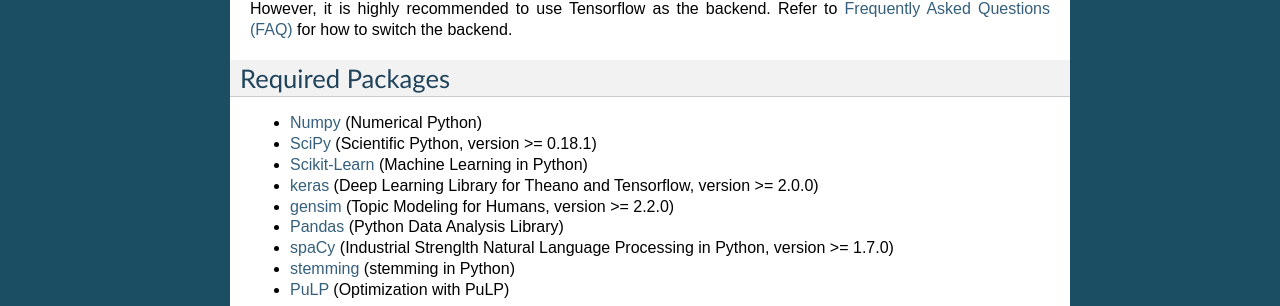
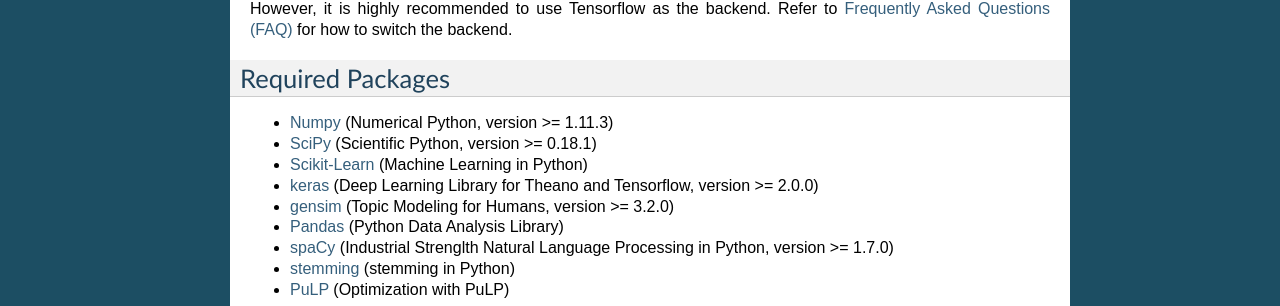
Before and after one commit to stephenhky/PyShortTextCategorization, a Sphinx documentation site: the page built from docs/install.rst, in a window 1280 px wide. Shown: the part 451-757 px from the top of the page. Built offline with Sphinx 7.4.7, drawn with Linux system fonts in a browser that asks for light colours.

Commit message:
dependency requirement updated

```diff
--- a/docs/install.rst
+++ b/docs/install.rst
@@ -32,11 +32,11 @@
 Required Packages
 -----------------
 
-- Numpy_ (Numerical Python)
+- Numpy_ (Numerical Python, version >= 1.11.3)
 - SciPy_ (Scientific Python, version >= 0.18.1)
 - Scikit-Learn_ (Machine Learning in Python)
 - keras_ (Deep Learning Library for Theano and Tensorflow, version >= 2.0.0)
-- gensim_ (Topic Modeling for Humans, version >= 2.2.0)
+- gensim_ (Topic Modeling for Humans, version >= 3.2.0)
 - Pandas_ (Python Data Analysis Library)
 - spaCy_ (Industrial Strenglth Natural Language Processing in Python, version >= 1.7.0)
 - stemming_ (stemming in Python)
--- a/setup.py
+++ b/setup.py
@@ -44,7 +44,7 @@
           'numpy>=1.11.3', 'scipy>=0.18.1', 'scikit-learn', 'keras>=2.0.0', 'gensim>=3.2.0', 'pandas', 'spacy>=1.7.0', 'stemming', 'pulp',
       ],
       tests_require=[
-          'unittest2', 'keras>=2.0.0', 'gensim>=2.2.0',
+          'unittest2', 'keras>=2.0.0', 'gensim>=3.2.0',
       ],
       scripts=['bin/ShortTextCategorizerConsole',
                'bin/ShortTextWord2VecSimilarity',
```
